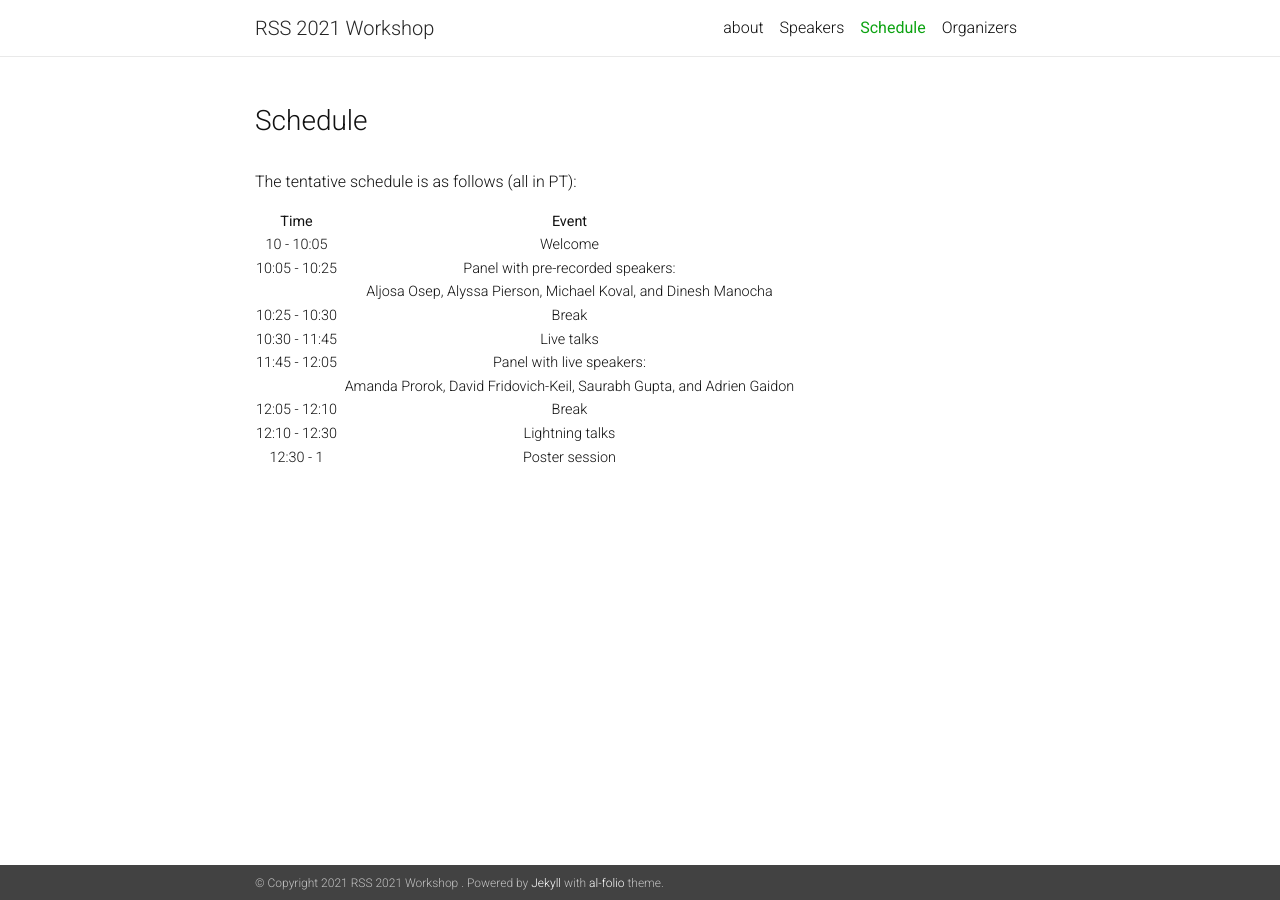
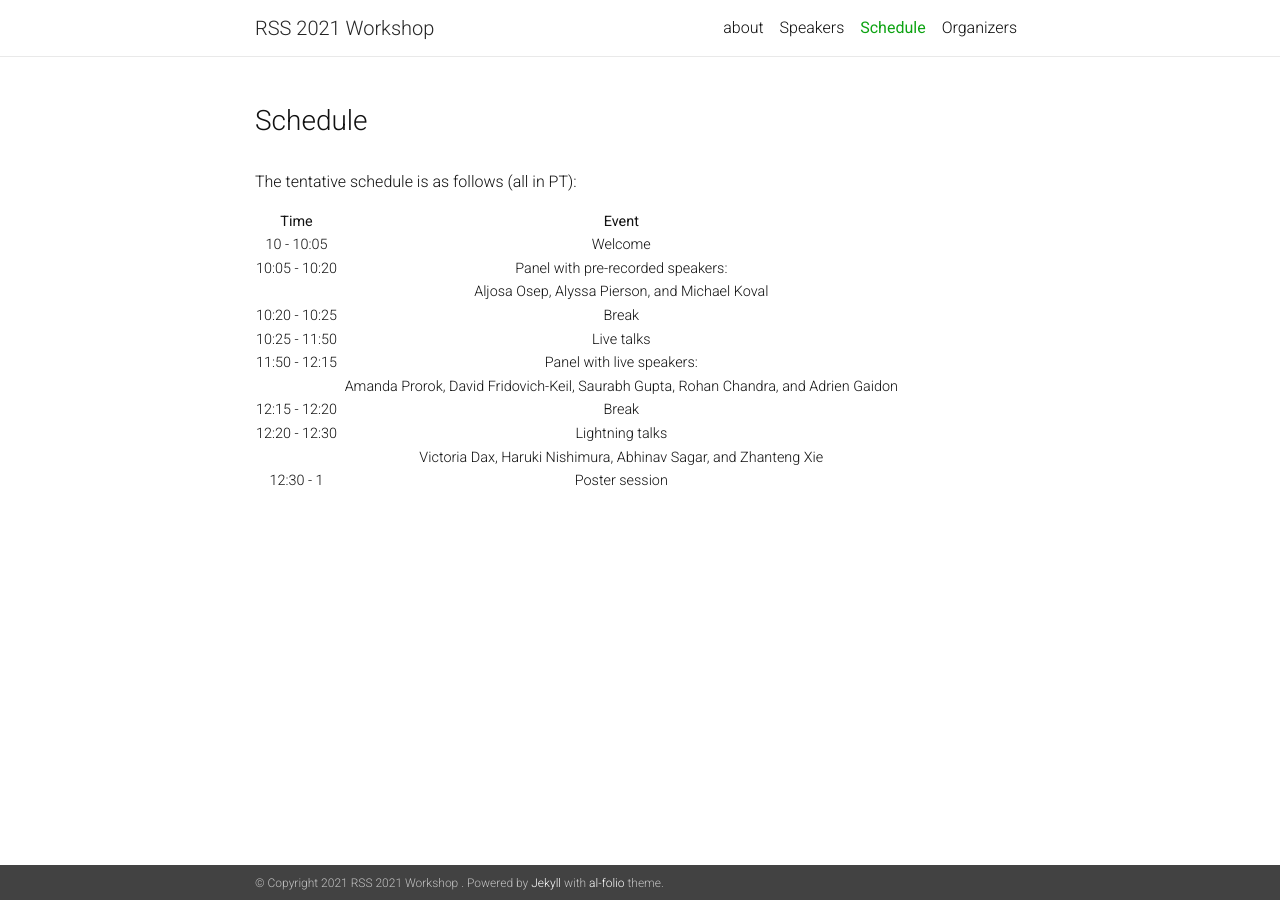
Before and after one commit to NegarMehr/RSS2021Workshop, a Jekyll site: the page built from _pages/schedule.md, in a window 1280 px wide. Built offline with Jekyll 4.4.1, drawn with Linux system fonts in a browser that asks for light colours; nearby versions of some CDN libraries; a style sheet for code colours, icons or effects is not loaded.

Commit message:
schedule updated

```diff
--- a/_pages/schedule.md
+++ b/_pages/schedule.md
@@ -12,12 +12,13 @@ The tentative schedule is as follows (all in PT):
 | Time | |Event |
 |:------:|------|:----:|
 | 10 - 10:05 | | Welcome |
-| 10:05 - 10:25 | | Panel with pre-recorded speakers:   |
-| | | Aljosa Osep, Alyssa Pierson, Michael Koval, and Dinesh Manocha |
-| 10:25 - 10:30 | |  Break |
-| 10:30 - 11:45 | |  Live talks |
-| 11:45 - 12:05 | |  Panel with live speakers: |
-| | | Amanda Prorok, David Fridovich-Keil, Saurabh Gupta, and Adrien Gaidon |
-| 12:05 - 12:10 | |  Break |
-| 12:10 - 12:30 | | Lightning talks |
+| 10:05 - 10:20 | | Panel with pre-recorded speakers:   |
+| | | Aljosa Osep, Alyssa Pierson, and Michael Koval  |
+| 10:20 - 10:25 | |  Break |
+| 10:25 - 11:50 | |  Live talks |
+| 11:50 - 12:15 | |  Panel with live speakers: |
+| | | Amanda Prorok, David Fridovich-Keil, Saurabh Gupta, Rohan Chandra, and Adrien Gaidon |
+| 12:15 - 12:20 | |  Break |
+| 12:20 - 12:30 | | Lightning talks |
+| | | Victoria Dax, Haruki Nishimura, Abhinav Sagar, and Zhanteng Xie |
 | 12:30 - 1 | | Poster session |
```
